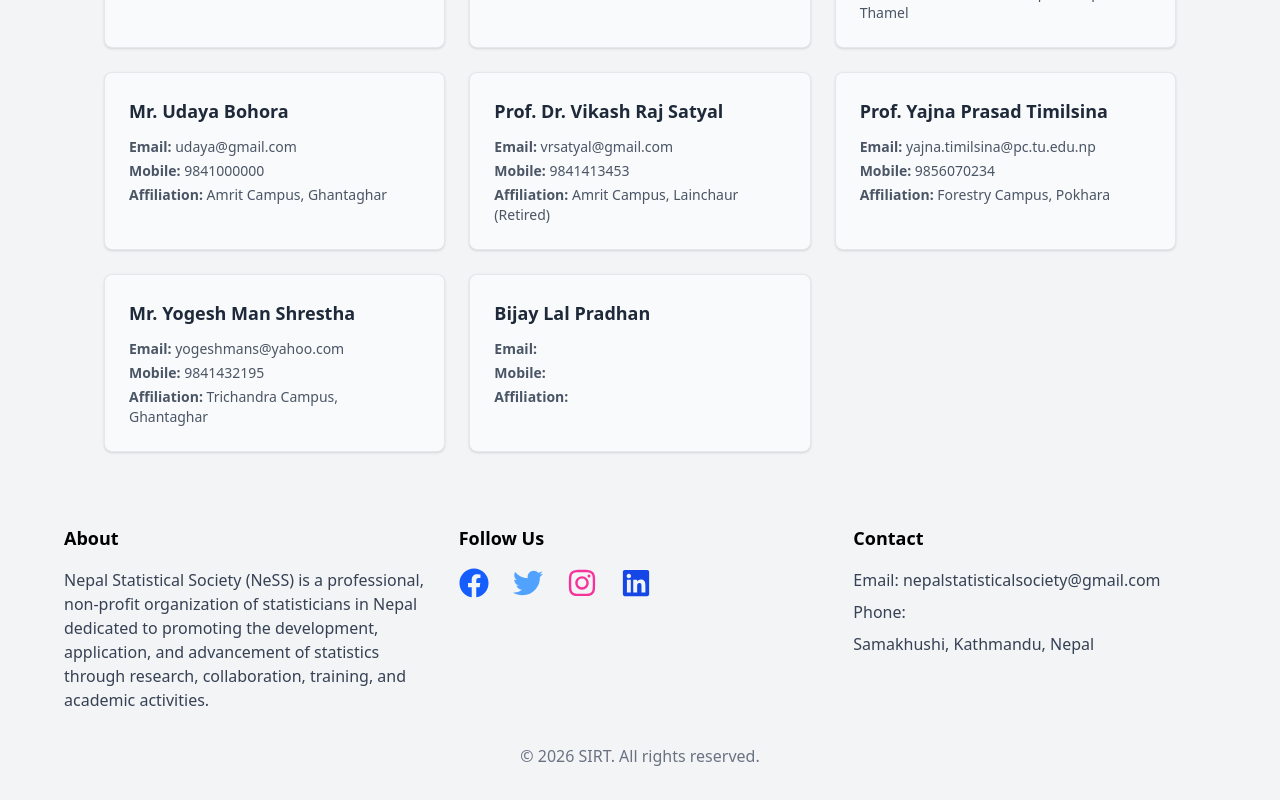
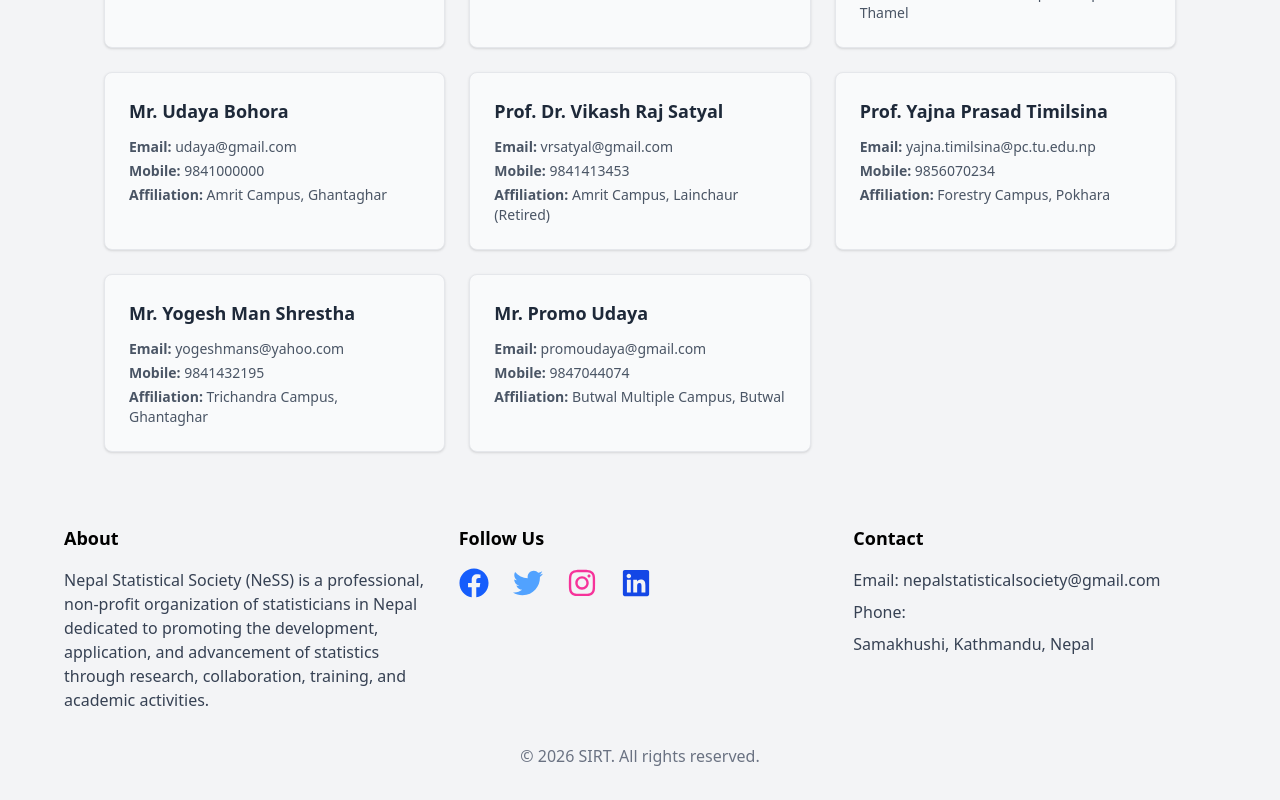
Before and after one commit to bijayprad/ness.org.np, a React (Vite) app: page /members in a window 1280 px wide. Shown: the part 6702-7502 px from the top of the page. Built offline with nearby package versions, Linux system fonts and the light colour scheme.

Commit message:
member added

```diff
--- a/src/pages/Members.jsx
+++ b/src/pages/Members.jsx
@@ -174,7 +174,7 @@ const generalMembers = [
   { name: "Prof. Dr. Vikash Raj Satyal", email: "vrsatyal@gmail.com", mobile: "9841413453", affiliation: "Amrit Campus, Lainchaur (Retired)" },
   { name: "Prof. Yajna Prasad Timilsina", email: "yajna.timilsina@pc.tu.edu.np", mobile: "9856070234", affiliation: "Forestry Campus, Pokhara" },
   { name: "Mr. Yogesh Man Shrestha", email: "yogeshmans@yahoo.com", mobile: "9841432195", affiliation: "Trichandra Campus, Ghantaghar" },
-  { name: "Bijay Lal Pradhan"}
+  { name: "Mr. Promo Udaya", email:"promoudaya@gmail.com", mobile:"9847044074", affiliation:"Butwal Multiple Campus, Butwal" },
 ];
 
   return (
```
